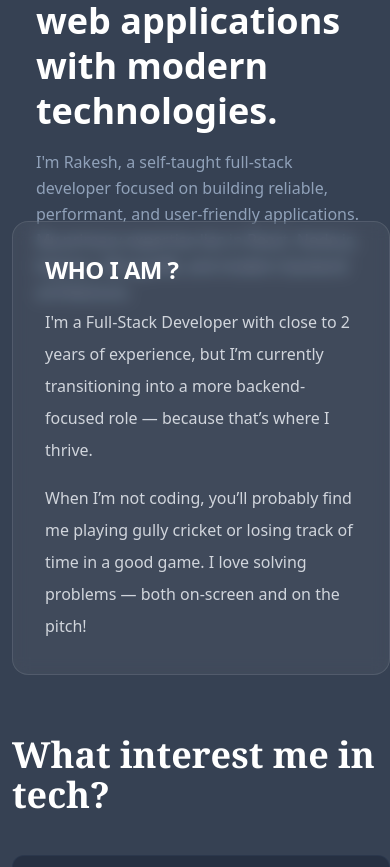
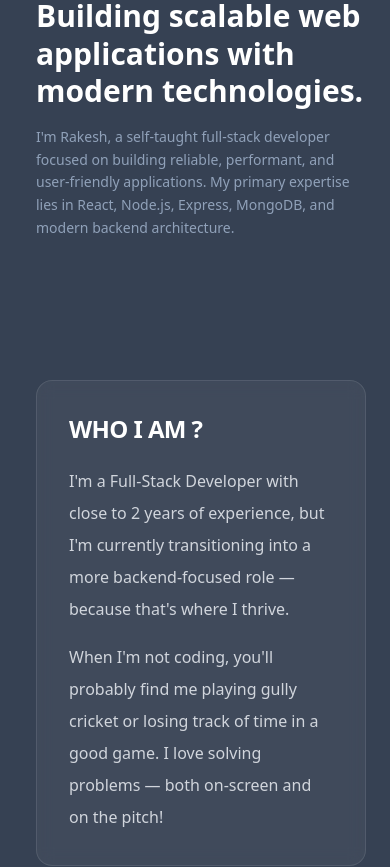
Before and after one commit to RakeshPegu/CodeCraft, a React (Vite) app in the folder frontend/react-app/: page / in a window 390 px wide. Shown: the part 1827-2694 px from the top of the page. Built offline with nearby package versions, Linux system fonts and the light colour scheme; a web font is replaced by a local one.

Commit message:
changes in the about page

```diff
--- a/frontend/react-app/src/components/About.jsx
+++ b/frontend/react-app/src/components/About.jsx
@@ -2,7 +2,7 @@ import AboutCard from "./card/AboutCard";
 import TechContent from "@/subComponent/TechContent";
 import { gsap } from "gsap";
 import { ScrollTrigger } from "gsap/ScrollTrigger";
-import { useLayoutEffect, useRef } from "react";
+import { useLayoutEffect, useRef, useState } from "react";
 
 gsap.registerPlugin(ScrollTrigger);
 
@@ -10,9 +10,23 @@ function About() {
   const pinRef = useRef(null);
   const parentContainerRef = useRef(null);
   const rightDivRef = useRef(null);
+  const [isMediumScreen, setIsMediumScreen] = useState(false);
 
   useLayoutEffect(() => {
-    if (!parentContainerRef.current || !pinRef.current) {
+    // Check if screen is medium or larger (md breakpoint is 768px)
+    const checkScreenSize = () => {
+      setIsMediumScreen(window.innerWidth >= 768);
+    };
+
+    checkScreenSize();
+    window.addEventListener("resize", checkScreenSize);
+
+    return () => window.removeEventListener("resize", checkScreenSize);
+  }, []);
+
+  useLayoutEffect(() => {
+    // Only set up ScrollTrigger on medium screens and larger
+    if (!isMediumScreen || !parentContainerRef.current || !pinRef.current) {
       return;
     }
 
@@ -22,16 +36,12 @@ function About() {
       end: "bottom bottom",
       scrub: true,
       pin: pinRef.current,
-
       onUpdate: (self) => {
         const rightDiv = rightDivRef.current;
-
         if (rightDiv) {
           const totalScrollableHeight =
             rightDiv.scrollHeight - rightDiv.clientHeight;
-
-          rightDiv.scrollTop =
-            self.progress * totalScrollableHeight;
+          rightDiv.scrollTop = self.progress * totalScrollableHeight;
         }
       },
     });
@@ -41,55 +51,55 @@ function About() {
         scrollTriggerInstance.kill();
       }
     };
-  }, []);
+  }, [isMediumScreen]);
 
   return (
     <div
-      className="h-[200vh] lg:h-[300vh] w-full bg-center flex flex-col gap-[60px] pl-3 text-white"
+      className="w-full bg-center text-white"
       id="about"
     >
       <div
-        className="flex h-screen flex-col lg:h-[300vh] lg:relative lg:flex-row lg:w-full lg:bg-transparent"
+        className="flex flex-col md:h-[300vh] w-full md:relative md:flex-row gap-[60px] md:gap-0 pl-3"
         ref={parentContainerRef}
       >
-
+        {/* Left Section - Pinned on MD+ */}
         <div
-          className="lg:relative lg:w-2/5 lg:h-screen w-full h-full lg:flex justify-center lg:items-center px-6 lg:px-8"
+          className="w-full md:w-2/5 md:h-screen md:relative md:flex justify-center md:items-center px-6 md:px-8 py-20 md:py-0"
           ref={pinRef}
         >
-        <div className="flex flex-col justify-center gap-4 h-[220px] lg:h-screen lg:max-w-md">
+          <div className="flex flex-col justify-center gap-4 max-w-md">
             <span className="text-sm font-semibold tracking-[0.25em] uppercase text-blue-400">
               About Me
             </span>
 
-        <h2 className="text-4xl lg:text-6xl font-bold leading-tight text-white">
+            <h2 className="text-3xl md:text-6xl font-bold leading-tight text-white">
               Building scalable web applications with modern technologies.
             </h2>
 
-         <p className="text-slate-400 text-base lg:text-lg leading-relaxed">
+            <p className="text-slate-400 text-sm md:text-lg leading-relaxed">
               I'm Rakesh, a self-taught full-stack developer focused on building
               reliable, performant, and user-friendly applications. My primary
-           expertise lies in React, Node.js, Express, MongoDB, and modern backend
-            architecture.
+              expertise lies in React, Node.js, Express, MongoDB, and modern
+              backend architecture.
             </p>
           </div>
         </div>
 
-
+        {/* Right Section - Scrollable on MD+ */}
         <div
-          className="flex flex-col gap-15 lg:w-3/5 lg:pl-[50px] lg:bg-transparent lg:text-white lg:gap-70"
+          className="w-full md:w-3/5 flex flex-col gap-10 md:gap-20 px-6 md:pl-[50px] md:pr-8"
           ref={rightDivRef}
         >
-          <div className="lg:w-[87%] lg:pt-[450px]">
+          <div className="md:pt-[450px] pt-0">
             <AboutCard
               heading={"WHO I AM ?"}
-              content1={`I'm a Full-Stack Developer with close to 2 years of experience, but I’m currently transitioning into a more backend-focused role — because that’s where I thrive.`}
-              content2={`When I’m not coding, you’ll probably find me playing gully cricket or losing track of time in a good game. I love solving problems — both on-screen and on the pitch!`}
+              content1={`I'm a Full-Stack Developer with close to 2 years of experience, but I'm currently transitioning into a more backend-focused role — because that's where I thrive.`}
+              content2={`When I'm not coding, you'll probably find me playing gully cricket or losing track of time in a good game. I love solving problems — both on-screen and on the pitch!`}
             />
           </div>
 
-          <div className="flex flex-col gap-10 lg:w-[87%]">
-            <h3 className="text-4xl font-bold font-serif">
+          <div className="flex flex-col gap-10">
+            <h3 className="text-3xl md:text-4xl font-bold font-serif">
               What interest me in tech?
             </h3>
 
@@ -98,12 +108,15 @@ function About() {
             </div>
           </div>
 
-          <div className="lg:w-[87%]">
+          <div>
             <AboutCard
               heading={"Why Backend ?"}
-              content1={`I’ve always been the kind of person who wants to know what’s really happening under the hood. That’s probably why I’m so drawn to backend development — it’s like solving puzzles with code, and I enjoy every bit of it`}
+              content1={`I've always been the kind of person who wants to know what's really happening under the hood. That's probably why I'm so drawn to backend development — it's like solving puzzles with code, and I enjoy every bit of it`}
             />
           </div>
+
+          {/* Spacer for mobile */}
+          <div className="md:hidden pb-10"></div>
         </div>
       </div>
     </div>
--- a/frontend/react-app/src/components/otherSkill.jsx
+++ b/frontend/react-app/src/components/otherSkill.jsx
@@ -50,16 +50,16 @@ function OtherSkills(){
     }, [])
     return(
 <div
-  className="relative flex flex-col lg:flex-row-reverse text-white min-h-screen"
+  className="relative flex flex-col lg:flex-row-reverse  text-white min-h-screen"
   ref={parentContainerRef}
   id="experience"
 >
   {/* Left Pinned Section */}
   <div
-    className="flex h-[300px] lg:h-screen lg:w-2/5 items-center justify-center"
+    className={`flex h-[300px] lg:h-screen lg:w-2/5 items-center justify-center `}
     ref={pinRef}
   >
-    <div className="max-w-lg px-6">
+    <div className="max-w-lg px-6 flex flex-col ">
       <span className="inline-block rounded-full border border-white/20 bg-white/5 px-4 py-2 text-sm uppercase tracking-widest text-gray-400">
         Expertise
       </span>
--- a/frontend/react-app/src/routes/Home.jsx
+++ b/frontend/react-app/src/routes/Home.jsx
@@ -8,7 +8,7 @@ function Home(){
 
 
        return(
-         <div className=" mt-[-60px] h-full flex flex-col gap-30 md:gap-[300px]  relative  bg-gray-700" id="home">
+         <div className=" mt-[-60px]  h-full flex flex-col  md:gap-[300px]  relative  bg-gray-700" id="home">
          <Introduction/>
          <Suspense fallback={<div>... loading</div>}>
            <About/>
--- a/frontend/react-app/src/subComponent/List.jsx
+++ b/frontend/react-app/src/subComponent/List.jsx
@@ -1,6 +1,6 @@
 function List({ techname, content }) {
   return (
-    <div className="rounded-xl border border-slate-700/50 bg-slate-900/40 p-5 transition-all duration-300 hover:border-blue-400/40 hover:bg-slate-900/60">
+    <div className="rounded-xl border  border-white/10 bg-white/5 backdrop-blur-sm p-5 transition-all duration-300 ">
       <div className="flex flex-col gap-2 md:flex-row md:items-start">
         <h3 className="min-w-[180px] text-lg font-semibold text-white">
           {techname}
```
Lines whose indentation alone changed are shown as unchanged.
